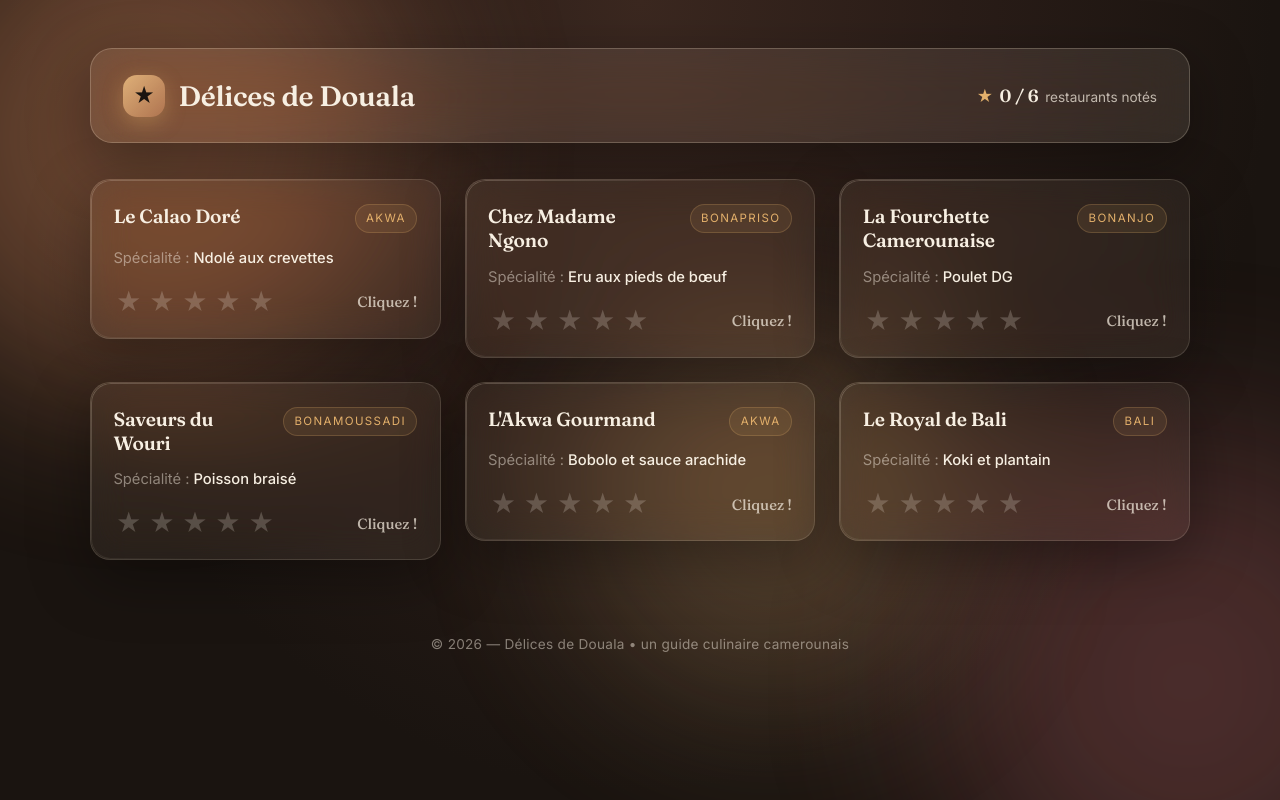
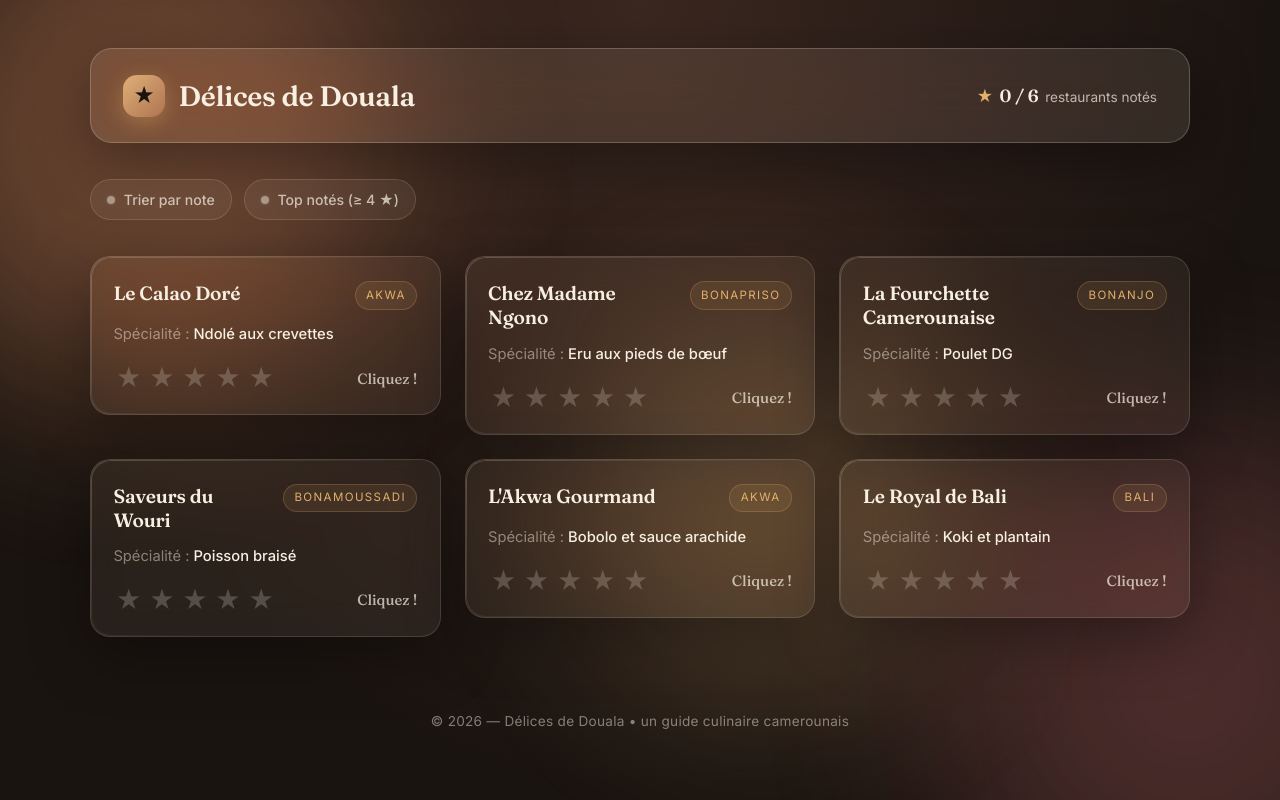
Before and after one commit to Aly-leo/delices-de-douala-tp, an Angular app: page / in a window 1280 px wide. Built offline with nearby package versions, Linux system fonts and the light colour scheme.

Commit message:
feat: bonus tri + filtre toggleable, README complet, polish final

```diff
--- a/src/app/app.html
+++ b/src/app/app.html
@@ -12,8 +12,36 @@
       [averageRating]="averageRating()"
     />
 
+    <section class="toolbar" aria-label="Affichage des restaurants">
+      <button
+        type="button"
+        class="toggle"
+        [class.active]="sortByRating()"
+        [attr.aria-pressed]="sortByRating()"
+        (click)="toggleSort()"
+      >
+        <span class="toggle-dot"></span>
+        Trier par note
+      </button>
+
+      <button
+        type="button"
+        class="toggle"
+        [class.active]="onlyTopRated()"
+        [attr.aria-pressed]="onlyTopRated()"
+        (click)="toggleFilter()"
+      >
+        <span class="toggle-dot"></span>
+        Top notés (≥ 4&nbsp;★)
+      </button>
+
+      @if (onlyTopRated() && visibleRestaurants().length === 0) {
+        <span class="toolbar-hint">Aucun restaurant n'atteint encore 4 étoiles.</span>
+      }
+    </section>
+
     <app-restaurant-list
-      [restaurants]="restaurants()"
+      [restaurants]="visibleRestaurants()"
       (restaurantRated)="onRestaurantRated($event)"
     />
 
--- a/src/app/app.scss
+++ b/src/app/app.scss
@@ -66,6 +66,64 @@
   gap: clamp(1.5rem, 3vw, 2.25rem);
 }
 
+.toolbar {
+  display: flex;
+  flex-wrap: wrap;
+  align-items: center;
+  gap: 0.75rem;
+}
+
+.toggle {
+  appearance: none;
+  display: inline-flex;
+  align-items: center;
+  gap: 0.55rem;
+  padding: 0.55rem 1rem;
+  border-radius: 999px;
+  border: 1px solid var(--glass-border);
+  background: var(--glass-bg);
+  backdrop-filter: blur(14px);
+  -webkit-backdrop-filter: blur(14px);
+  color: var(--text-secondary);
+  font-size: 0.88rem;
+  font-weight: 500;
+  cursor: pointer;
+  transition: color 0.25s ease, border-color 0.25s ease, background 0.25s ease, transform 0.25s ease;
+
+  .toggle-dot {
+    width: 8px;
+    height: 8px;
+    border-radius: 50%;
+    background: var(--text-muted);
+    box-shadow: 0 0 0 2px rgba(255, 255, 255, 0.04);
+    transition: background 0.25s ease, box-shadow 0.25s ease;
+  }
+
+  &:hover {
+    color: var(--text-primary);
+    border-color: var(--glass-border-strong);
+    transform: translateY(-1px);
+  }
+
+  &.active {
+    color: var(--text-primary);
+    border-color: rgba(227, 176, 107, 0.45);
+    background: rgba(227, 176, 107, 0.10);
+
+    .toggle-dot {
+      background: var(--accent-strong);
+      box-shadow: 0 0 0 3px rgba(227, 176, 107, 0.2);
+    }
+  }
+}
+
+.toolbar-hint {
+  color: var(--text-muted);
+  font-size: 0.85rem;
+  font-style: italic;
+  margin-left: 0.25rem;
+}
+
 .page-footer {
   margin-top: 1.5rem;
   text-align: center;
--- a/src/app/app.ts
+++ b/src/app/app.ts
@@ -21,6 +21,9 @@ export class App {
     { id: 6, name: 'Le Royal de Bali', district: 'Bali', specialty: 'Koki et plantain', currentRating: 0 },
   ]);
 
+  protected readonly sortByRating = signal(false);
+  protected readonly onlyTopRated = signal(false);
+
   protected readonly totalCount = computed(() => this.restaurants().length);
 
   protected readonly ratedCount = computed(
@@ -36,9 +39,28 @@ export class App {
     return sum / rated.length;
   });
 
+  protected readonly visibleRestaurants = computed(() => {
+    let list = this.restaurants();
+    if (this.onlyTopRated()) {
+      list = list.filter((r) => r.currentRating >= 4);
+    }
+    if (this.sortByRating()) {
+      list = [...list].sort((a, b) => b.currentRating - a.currentRating);
+    }
+    return list;
+  });
+
   protected onRestaurantRated({ id, rating }: RestaurantRatedEvent): void {
     this.restaurants.update((list) =>
       list.map((r) => (r.id === id ? { ...r, currentRating: rating } : r)),
     );
   }
+
+  protected toggleSort(): void {
+    this.sortByRating.update((v) => !v);
+  }
+
+  protected toggleFilter(): void {
+    this.onlyTopRated.update((v) => !v);
+  }
 }
```
Also changed, not shown: 1 other file (tests, documents, lock files or other folders).
